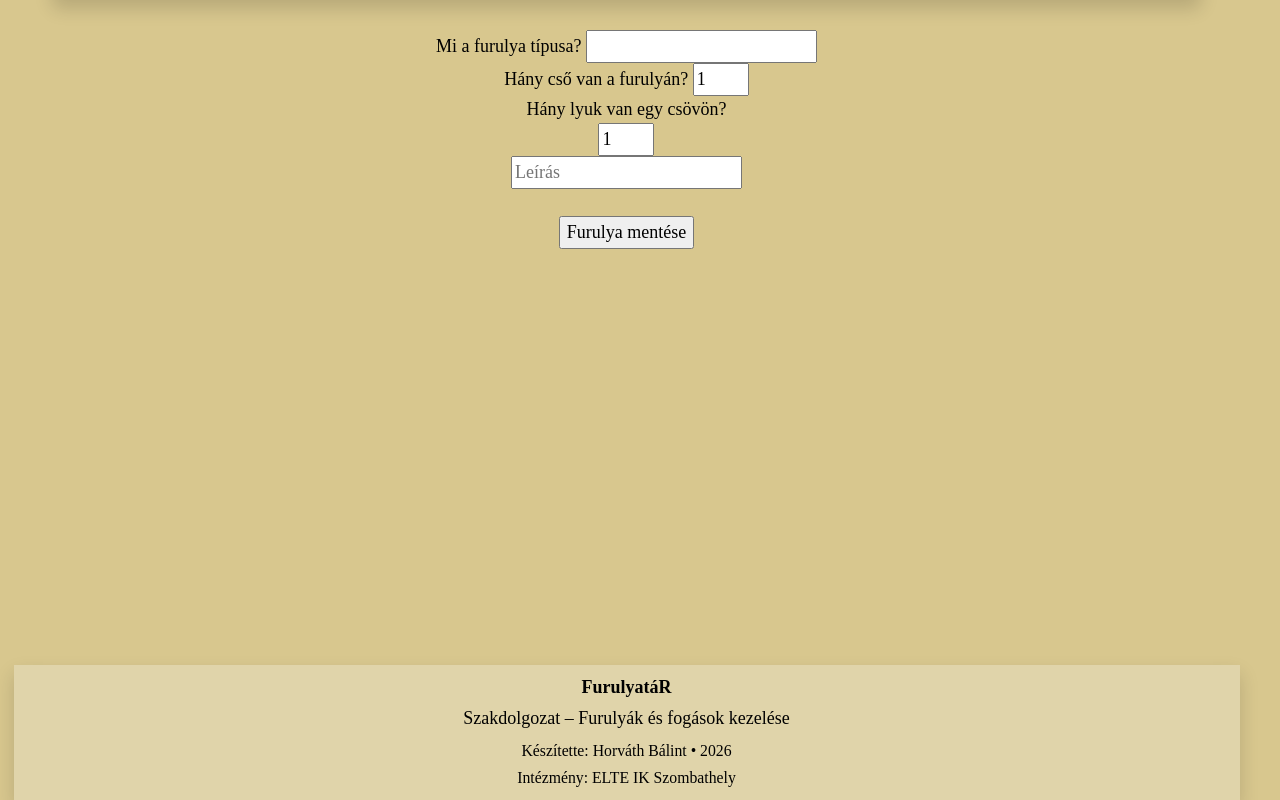
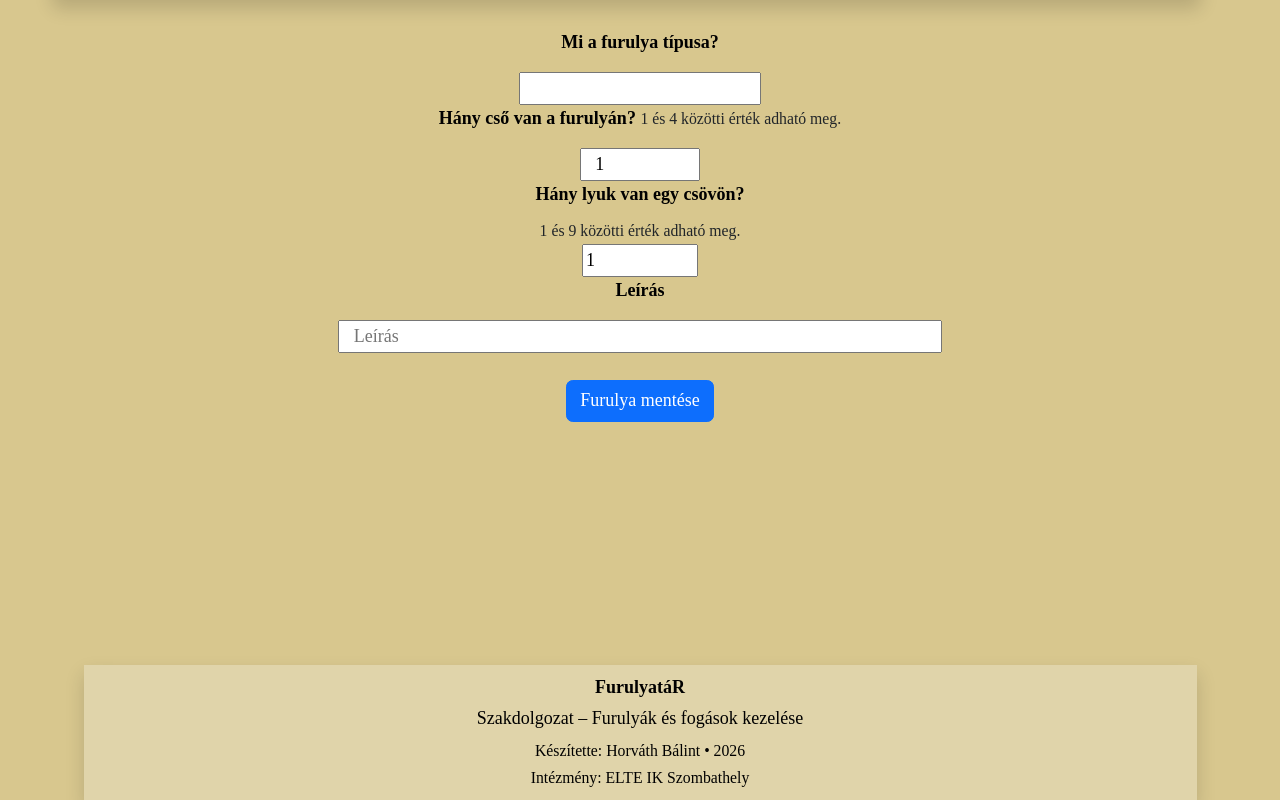
Before and after one commit to BBalintt/Szakdolgozat, a PHP site: page /view/recorders.php in a window 1280 px wide. Shown: the part 91-891 px from the top of the page. Run offline with PHP 8.4, Linux system fonts and the light colour scheme.

Commit message:
Add files via upload

```diff
--- a/view/layouts/footer.php
+++ b/view/layouts/footer.php
@@ -1,5 +1,5 @@
 <!-- Oldal lábléce -->
-<footer class="mt-auto bg-light bg-opacity-25 shadow py-2 text-center">
+<footer class="mt-auto bg-light bg-opacity-25 shadow py-2 text-center" role="contentinfo" aria-label="Oldal lábléc">
     <p class="mb-1 fw-bold">FurulyatáR</p>
     <p class="mb-1">Szakdolgozat – Furulyák és fogások kezelése</p>
     <small>
--- a/view/layouts/header.php
+++ b/view/layouts/header.php
@@ -7,13 +7,13 @@
 </script>
 
 <div class="container-fluid justify-content-center row">
-<header class="row navbar navbar-expand-md bg-light bg-opacity-25 rounded shadow col-11">
+<header class="row navbar navbar-expand-md bg-light bg-opacity-25 rounded shadow col-11" role="banner">
     <div class="d-flex">
         <h1 class="navbar-brand start-50 col-2">FurulyatáR</h1>
         <div class="col-5 d-block d-lg-none"></div>
 
-        <div class="col-lg-10 col-5 justify-content-end">
-            <button class="navbar-toggler" type="button" data-bs-toggle="collapse" data-bs-target="#collapsibleNavbar">
+        <nav class="col-lg-10 col-5 justify-content-end" aria-label="Fő navigáció">
+            <button class="navbar-toggler" type="button" data-bs-toggle="collapse" data-bs-target="#collapsibleNavbar" aria-controls="collapsibleNavbar" aria-expanded="false" aria-label="Menü megnyitása">
                 <span class="navbar-toggler-icon"></span>
             </button>
 
@@ -41,7 +41,7 @@
                     // Bejelentkezett felhasználó kezelése
                     if (isset($_SESSION['username'])) {
                         echo '<li class="nav-item nav-link">Üdv, '.$_SESSION['username'].'</li>';
-                        echo '<li class="nav-item"><button class="nav-button" onclick="signout()">Kijelentkezés</button></li>';
+                        echo '<li class="nav-item"><button class="nav-button" onclick="signout()" aria-label="Kijelentkezés">Kijelentkezés</button></li>';
                     }
 
                     echo navLink('Kezdőlap', $base.'index.php', $current, 'index.php');
@@ -51,14 +51,16 @@
                     if (isset($_SESSION['rang']) && $_SESSION['rang'] == 1) {
                         echo navLink('Új furulya hozzáadása', $base.'view/recorders.php', $current, 'recorders.php');
                         echo navLink('Új fogás hozzáadása', $base.'view/fingerings.php', $current, 'fingerings.php');
-                    } else {
+                    }
+                    else {
                         echo navLink('Bejelentkezés', $base.'view/signin.php', $current, 'signin.php');
                     }
                     ?>
 
-                    <li class="nav-item"><div id="navbar"></div></li>
+                    <li class="nav-item"><div id="navbar" aria-label="3D nézet kapcsoló helye"></div></li>
                 </ul>
             </div>
-        </div>
+        </nav>
     </div>
 </header>
+</div>
--- a/view/recorders.php
+++ b/view/recorders.php
@@ -23,34 +23,47 @@
   <body class="d-flex flex-column min-vh-100">
     <?php include 'layouts/header.php'; ?>
 
-    <main class="container">
+    <main class="container" id="main-content">
         <div class="row justify-content-center">
-            <div class="d-flex justify-content-center flex-wrap gap-2 col-8">
+            <div class="d-flex justify-content-center flex-wrap gap-2 col-12 col-md-8">
 
                 <!-- Új furulya adatainak megadása -->
                 <form method="POST" id="formContainer" action="" onsubmit="saveRecorder()" class="mitgard col-12 p-3">
 
                     <!-- Furulya neve -->
-                    <label>Mi a furulya típusa?</label>
-                    <input type="text" name="name" id="name"><br/>
+                    <label for="name" class="form-label fw-bold">Mi a furulya típusa?</label>
+                    <div class="row">
+                        <div class="col-3 col-xl-4"></div>
+                        <input type="text" name="name" id="name" class="col-6 col-xl-4" required aria-required="true"><br/>
+                        <div class="col-3 col-xl-4"></div>
+                    </div class="row">
 
                     <!-- Csövek száma -->
-                    <label>Hány cső van a furulyán?</label>
-                    <input type="number" name="pipe_number" id="pipe_number" max="4" min="1" value="1" onchange="holeInput()"><br/>
+                    <label for="pipe_number" class="form-label fw-bold">Hány cső van a furulyán?</label>
+                    <small id="pipeHelp" class="form-text text-dark">1 és 4 közötti érték adható meg.</small>
+                    <div class="row justify-content-center">
+                        <input type="number" name="pipe_number" id="pipe_number" class="col-2" max="4" min="1" value="1" onchange="holeInput()" aria-describedby="pipeHelp"><br/>
+                    </div class="row">
 
                     <!-- Lyukak száma csövönként -->
-                    <label>Hány lyuk van egy csövön?</label><br/>
-                    <div id="holes-container">
-                        <input type="number" id="holes1" name="holes1" class="holecount-input" min="0" max="9" value="1">
+                    <label class="form-label fw-bold">Hány lyuk van egy csövön?</label><br/>
+                    <small id="pipeHelp" class="form-text text-dark">1 és 9 közötti érték adható meg.</small>
+                    <div id="holes-container" aria-label="Lyukak száma csövönként">
+                        <input type="number" id="holes1" name="holes1" class="holecount-input col-2" min="0" max="9" value="1">
                     </div>
 
                     <!-- Leírás -->
-                    <input type="text" name="description" id="description" placeholder="Leírás" max="500"><br/>
+                    <label for="description" class="form-label fw-bold">Leírás</label>
+                    <div class="row">
+                        <div class="col-1"></div>
+                        <input type="text" name="description" id="description" class="col-10" placeholder="Leírás" maxlength="500"><br/>
+                        <div class="col-1"></div>
+                    </div>
 
                     <br/>
 
                     <!-- Mentés gomb -->
-                    <input type="button" onclick="saveRecorder()" value="Furulya mentése">
+                    <input type="button" onclick="saveRecorder()" value="Furulya mentése" class="btn btn-primary" aria-label="Furulya mentése">
                 </form>
 
             </div>
```
Also changed, not shown: view/fingerings.php (+10 -8 lines), view/layouts/filter.html (+16 -12 lines), view/loader.php (+14 -13 lines), view/signin.php (+18 -11 lines). Lines whose indentation alone changed are shown as unchanged.
